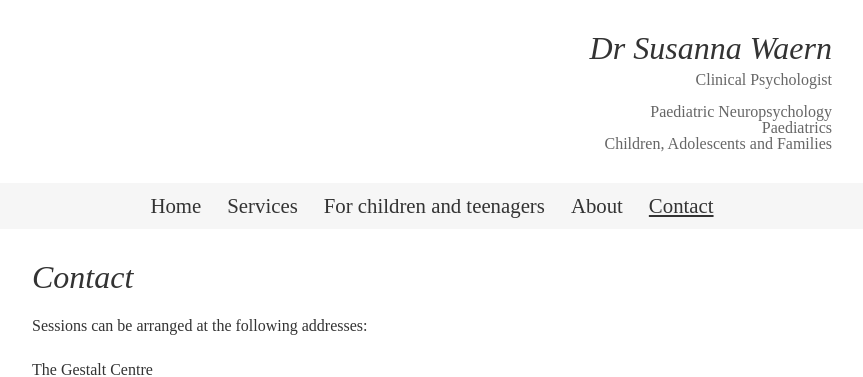
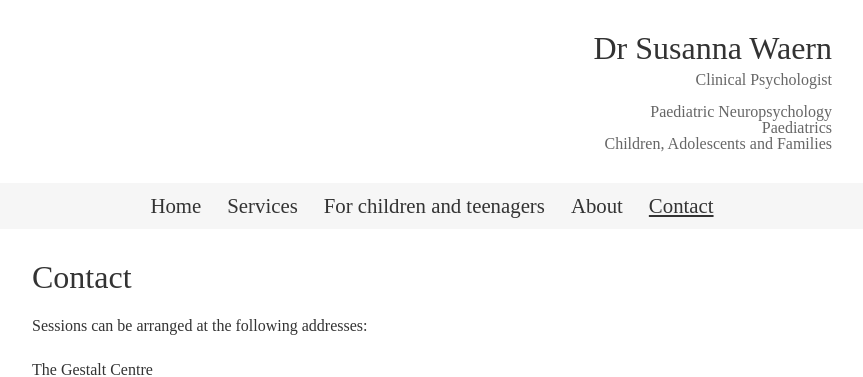
Before and after one commit to drsusannawaern/drsusannawaern.github.io, a Jekyll site: the page built from contact.html, in a window 1280 px wide. Shown: the top 377 px of the page, without its empty margins (208-1071 px from the left). Built offline with Jekyll 4.4.1, drawn with Linux system fonts in a browser that asks for light colours; some web fonts are replaced.

Commit message:
Remove italics.

```diff
--- a/stylesheets/main.css
+++ b/stylesheets/main.css
@@ -22,7 +22,6 @@ h1,h2,h3 {
 
 h1 {
   font-size: 2em;
-  font-style: italic;
 }
 
 h2 {
@@ -75,7 +74,7 @@ a.button {
 }
 
 .site-header .areas-of-expertise {
-  font: italic 1em "Playfair Display" serif;
+  font: 1em "Playfair Display" serif;
   color: #666;
 }
 
```
